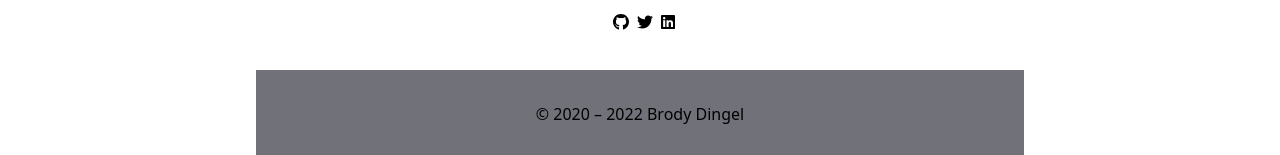
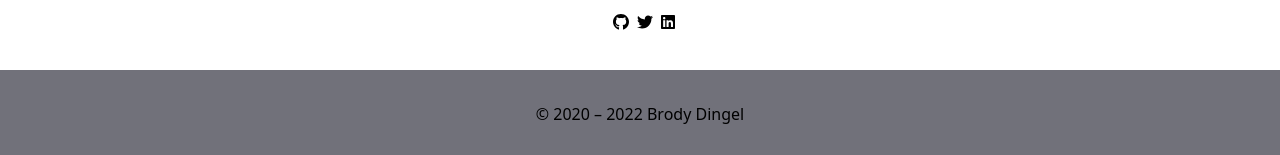
Before and after one commit to brodyd795/personal-site, a Next.js app: page / in a window 1280 px wide. Shown: the part 3000-3155 px from the top of the page. Built offline with nearby package versions, Linux system fonts and the light colour scheme; no server answers; the database is empty.

Commit message:
fix footer width

```diff
--- a/components/footer.tsx
+++ b/components/footer.tsx
@@ -4,7 +4,7 @@ export const Footer: FC = () => {
 	const currentYear = new Date().getFullYear();
 
 	return (
-		<footer className='bg-zinc-500 text-center w-full'>
+		<footer className='bg-zinc-500 text-center w-screen absolute left-0'>
 			<p className='m-0 p-8'>{`© 2020 – ${currentYear} Brody Dingel`}</p>
 		</footer>
 	);
```
